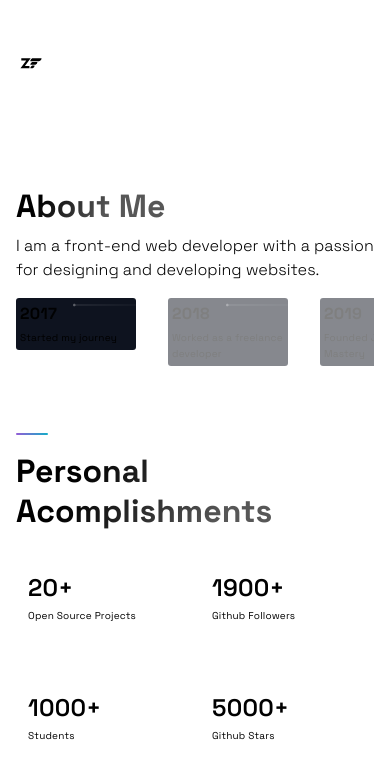
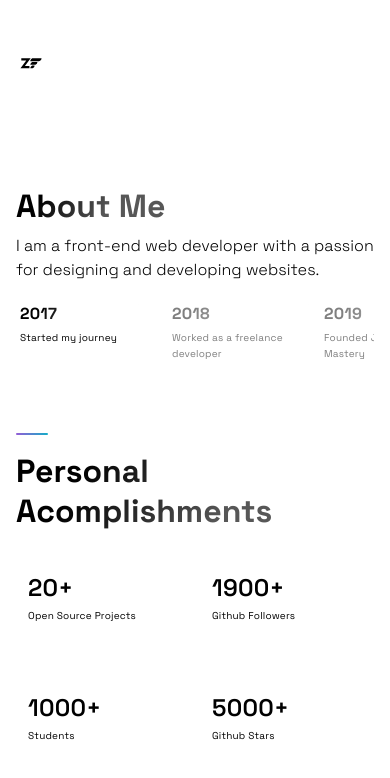
Before and after one commit to yesayajones/portfolio, a Next.js app: page / in a window 390 px wide. Shown: the part 3191-3969 px from the top of the page. Built offline with nearby package versions, Linux system fonts and the light colour scheme.

Commit message:
style: Mantain same color scheme across breakpoints

```diff
--- a/src/components/TimeLine/TimeLineStyles.js
+++ b/src/components/TimeLine/TimeLineStyles.js
@@ -50,7 +50,6 @@ export const CarouselItem = styled.div`
 	@media ${(props) => props.theme.breakpoints.sm} {
 		margin-left: 32px;
 		min-width: 120px;
-		background: #0e131f;
 		padding: 4px;
 		align-content: start;
 		scroll-snap-align: start;
```
